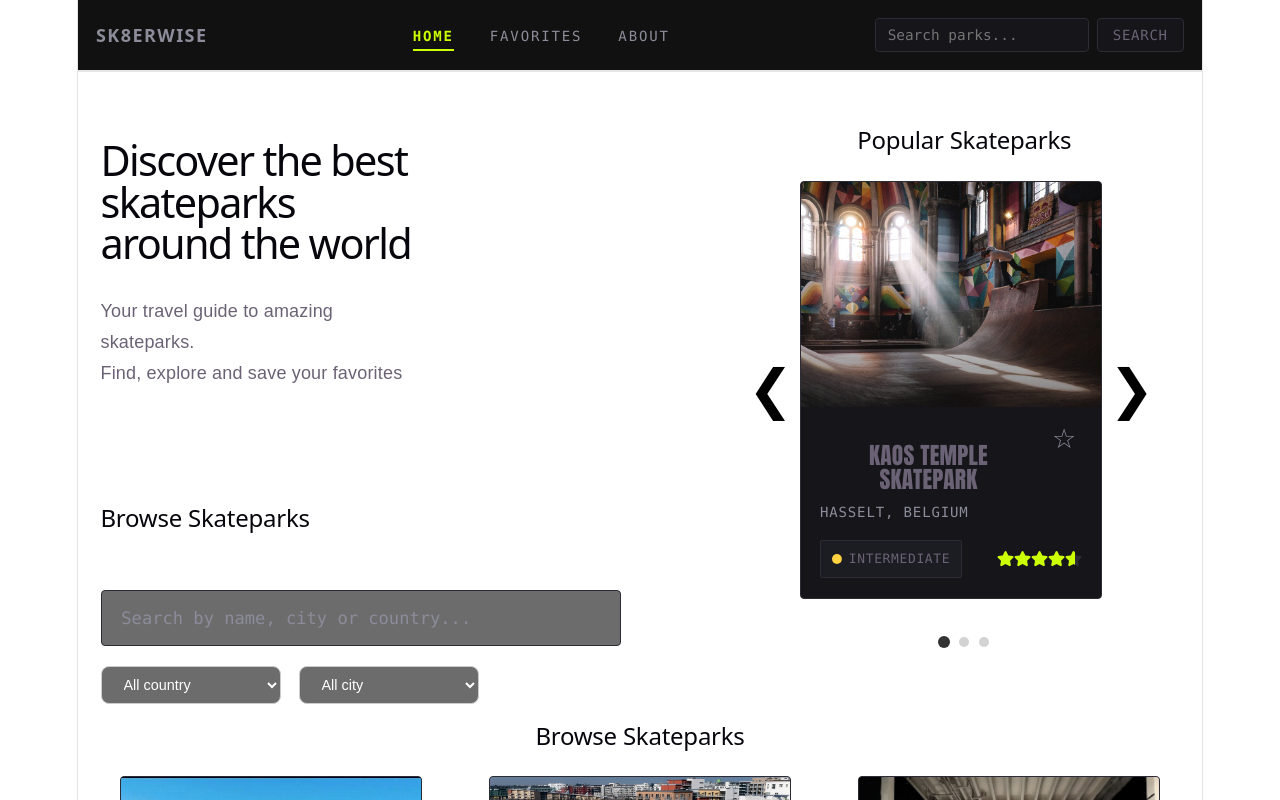
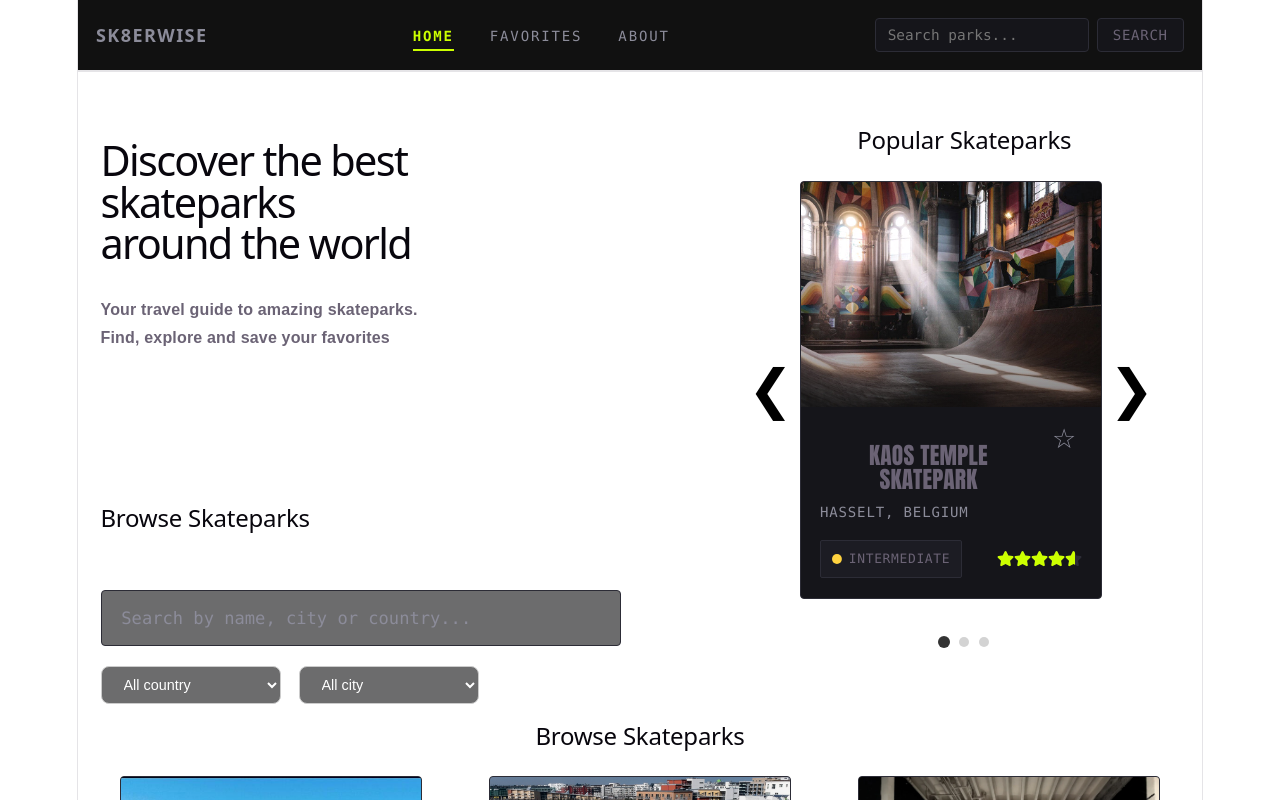
Before and after one commit to Willsky013/Sk8erWise-website, a React (Vite) app: page /#/ in a window 1280 px wide. Shown: the top 800 px of the page. Built offline with nearby package versions, Linux system fonts and the light colour scheme.

Commit message:
ändrar font

```diff
--- a/src/components/components-css/Herosection.css
+++ b/src/components/components-css/Herosection.css
@@ -14,7 +14,8 @@
 #hero-Subtext {
     margin-top: 1rem;
     font-family: "Poppins", sans-serif;
-    font-size: 18px;
+    font-size: 16px;
+    font-weight: 600;
     line-height: 1.7;
 }
 
```
